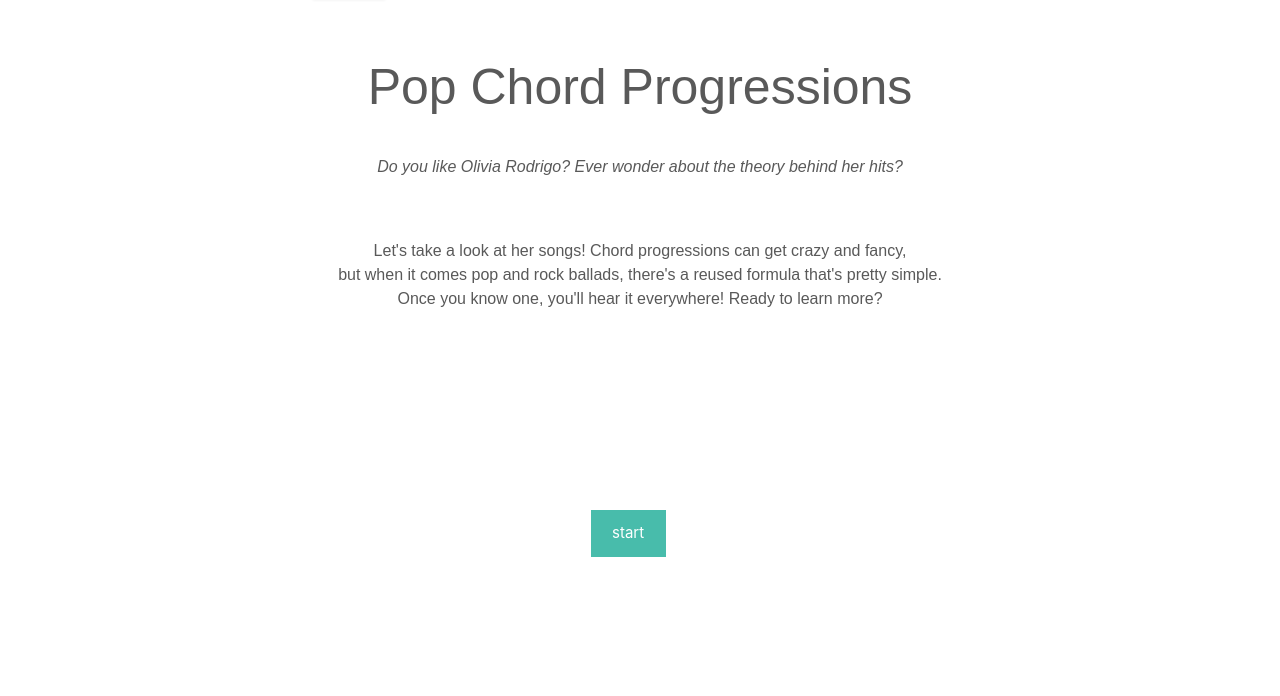
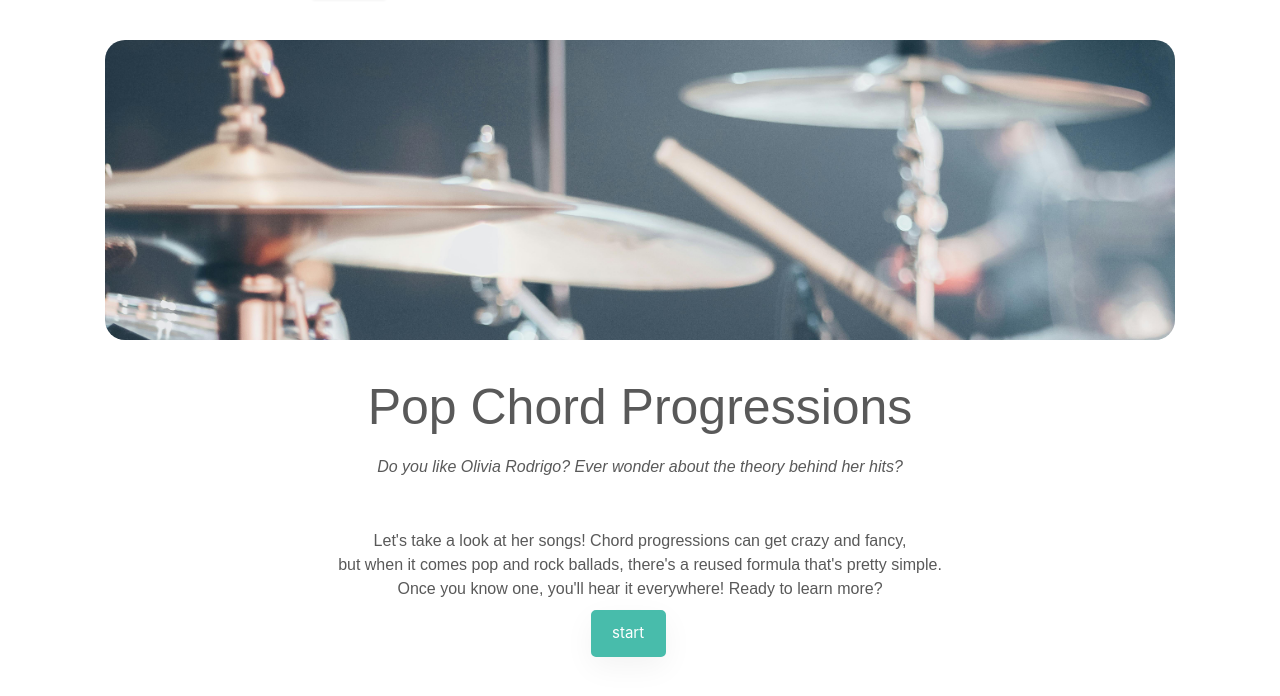
Before and after one commit to cecilia-lim/ui-proj, a Flask app: page / in a window 1280 px wide. Shown: the part 50-746 px from the top of the page. Run offline with Flask 3, Linux system fonts and the light colour scheme; some libraries are stand-ins or nearby versions.

Commit message:
add image to home page

```diff
--- a/static/main.css
+++ b/static/main.css
@@ -9,6 +9,8 @@
     color: #595959ff;
     text-align: center;
     padding: 10px;
+    padding-bottom: 0px;
+    margin-top: 20px;
 }
 
 #blurb-home{
@@ -16,7 +18,7 @@
     color: #595959ff;
     font-size: 16px;
     text-align: center;
-    padding: 10px;
+    padding: 0px;
 }
 
 .p-home{
@@ -39,6 +41,9 @@
     width: 75px;
     color: white;
     font-size: 15px;
+    margin-top: 100px;
+    border-radius: 5px;
+    box-shadow: 0px 10px 30px 0px rgba(0,0,0,0.05)
 }
 
 #start-btn.start-btn-mousedown{
@@ -249,3 +254,11 @@
     margin-top: 10px;
     margin-bottom: 10px;
 }
+
+.backdrop {
+    background-image: url('./drums.jpg');
+    height: 300px;
+    width: 100%;
+    background-size: cover;
+    border-radius: 20px;
+}
--- a/templates/home.html
+++ b/templates/home.html
@@ -2,6 +2,7 @@
 
 {% block content %}
 <div class="container custom-screen">
+    <div class="backdrop"></div>
     <div>
         <p id="title-home">Pop Chord Progressions</p>
         <i><p id="blurb-home">Do you like Olivia Rodrigo? Ever wonder about the theory behind her hits?</p></i>
--- a/templates/layout.html
+++ b/templates/layout.html
@@ -28,6 +28,7 @@
       font-size: 18px;
       font-weight: 300;
       opacity: 0.9;
+      user-select: none;
     }
 
     .navbar-current {
```
Also changed, not shown: static/drums.jpg (added).
